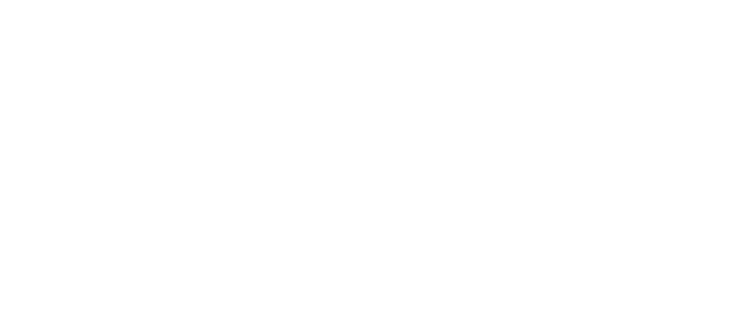
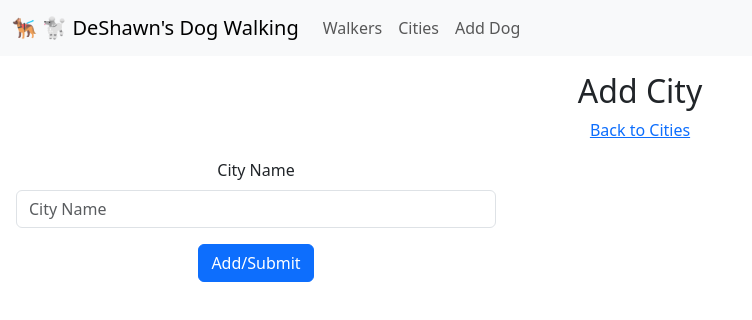
Before and after one commit to mattnorthcutt/Deshawns-Dog-Walking, a React (Vite) app in the folder client/: page /cities/new in a window 1280 px wide. Before the commit this address had no page. Shown: the top 320 px of the page, without its empty margins (0-752 px from the left). Built offline with nearby package versions, Linux system fonts and the light colour scheme.

Commit message:
Finished with the view and add cities functionality!

```diff
--- a/client/src/App.jsx
+++ b/client/src/App.jsx
@@ -15,6 +15,9 @@
               <NavLink href="/walkers">Walkers</NavLink>
             </NavItem>
             <NavItem>
+              <NavLink href="/cities">Cities</NavLink>
+            </NavItem>
+            <NavItem>
               <NavLink href="/dogs/new">Add Dog</NavLink>
             </NavItem>
           </Nav>
--- /dev/null
+++ b/client/src/Cities.jsx
@@ -0,0 +1,32 @@
+import { useEffect, useState } from "react";
+import { Link } from "react-router-dom";
+import { getCities } from "./apiManager";
+
+export default function Cities() {
+  const [cities, setCities] = useState([]);
+
+  useEffect(() => {
+    getCities().then(setCities);
+  }, []);
+
+  return (
+    <main style={{ padding: "1rem" }}>
+      <h2>Cities</h2>
+      <p><Link to="/">Back Home</Link></p>
+
+      <p>
+        <Link to="/cities/new">+ Add City</Link>
+      </p>
+
+      {cities.length === 0 ? (
+        <p>No cities yet.</p>
+      ) : (
+        <ul>
+          {cities.map((c) => (
+            <li key={c.id}>{c.name}</li>
+          ))}
+        </ul>
+      )}
+    </main>
+  );
+}
--- a/client/src/apiManager.js
+++ b/client/src/apiManager.js
@@ -27,6 +27,15 @@
   return res.json();
 }
 
+export const createCity = async (payload) => {
+  const res = await fetch("/api/cities", {
+    method: "POST",
+    headers: { "Content-Type": "application/json" },
+    body: JSON.stringify(payload),
+  });
+  return res.json();
+}
+
 export const getWalkers = async (cityId) => {
   const url = cityId ? `/api/walkers?cityId=${cityId}` : '/api/walkers';
   const res = await fetch(url);
--- /dev/null
+++ b/client/src/components/CityForm.jsx
@@ -0,0 +1,51 @@
+import { useState } from "react";
+import { Link, useNavigate } from "react-router-dom";
+import { Button, Form, FormGroup, Input, Label } from "reactstrap";
+import { createCity } from "../apiManager";
+
+const initialState = {
+  name: ""
+}
+
+export default function CityForm() {
+  const [formInput, setFormInput] = useState(initialState);
+  const nav = useNavigate();
+
+  const handleChange = (e) => {
+    const { name, value } = e.target;
+    setFormInput((prev) => ({ ...prev, [name]: value }));
+  }
+
+  const handleSubmit = async (e) => {
+    e.preventDefault();
+
+    const payload = { name: formInput.name };
+    const created = await createCity(payload);
+    nav(`/cities`);
+  };
+
+  return (
+    <main style={{ padding: "1rem" }}>
+      <h2>Add City</h2>
+      <p><Link to="/cities">Back to Cities</Link></p>
+
+      <Form onSubmit={handleSubmit} style={{ maxWidth: 480 }}>
+        <FormGroup>
+          <Label for="name">City Name</Label>
+          <Input
+            id="name"
+            name="name"
+            value={formInput.name}
+            onChange={handleChange}
+            required
+            placeholder="City Name"
+          />
+        </FormGroup>
+
+        <Button color="primary" type="submit">
+          Add/Submit
+        </Button>
+      </Form>
+    </main>
+  );
+}
--- a/client/src/index.jsx
+++ b/client/src/index.jsx
@@ -9,6 +9,8 @@
 import DogForm from "./components/DogForm";
 import Walkers from "./Walkers";
 import WalkerAssigning from "./components/WalkerAssigning";
+import Cities from "./Cities";
+import CityForm from "./components/CityForm";
 
 const root = ReactDOM.createRoot(document.getElementById("root"));
 root.render(
@@ -20,6 +22,8 @@
         <Route path="dogs/new" element={<DogForm />} />
         <Route path="walkers" element={<Walkers />} />
         <Route path="/walkers/:id/add-dog" element={<WalkerAssigning />} />
+        <Route path="/cities" element={<Cities />} />
+        <Route path="cities/new" element={<CityForm />} />
       </Route>
     </Routes>
   </BrowserRouter>,
```
Also changed, not shown: 1 other file (tests, documents, lock files or other folders).
